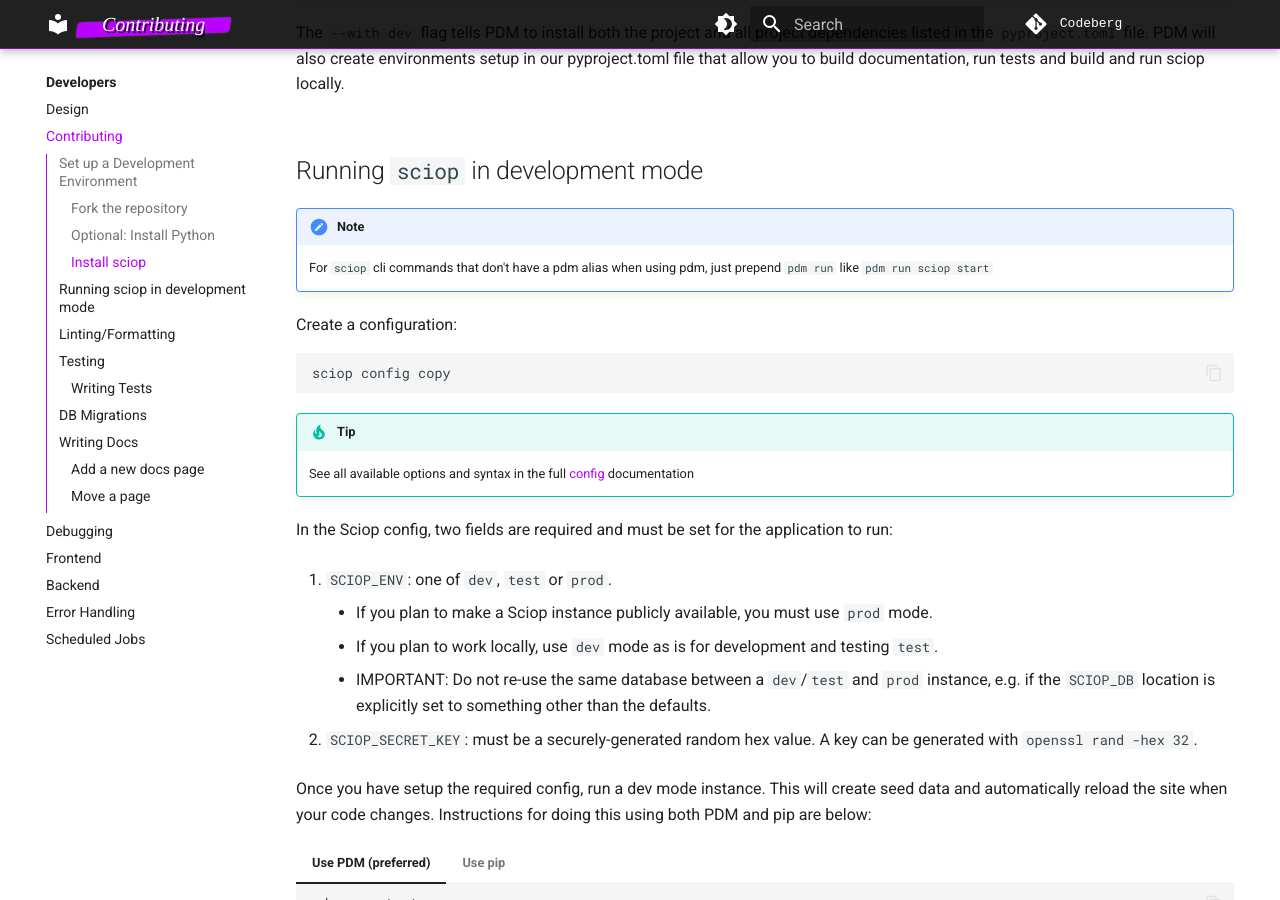
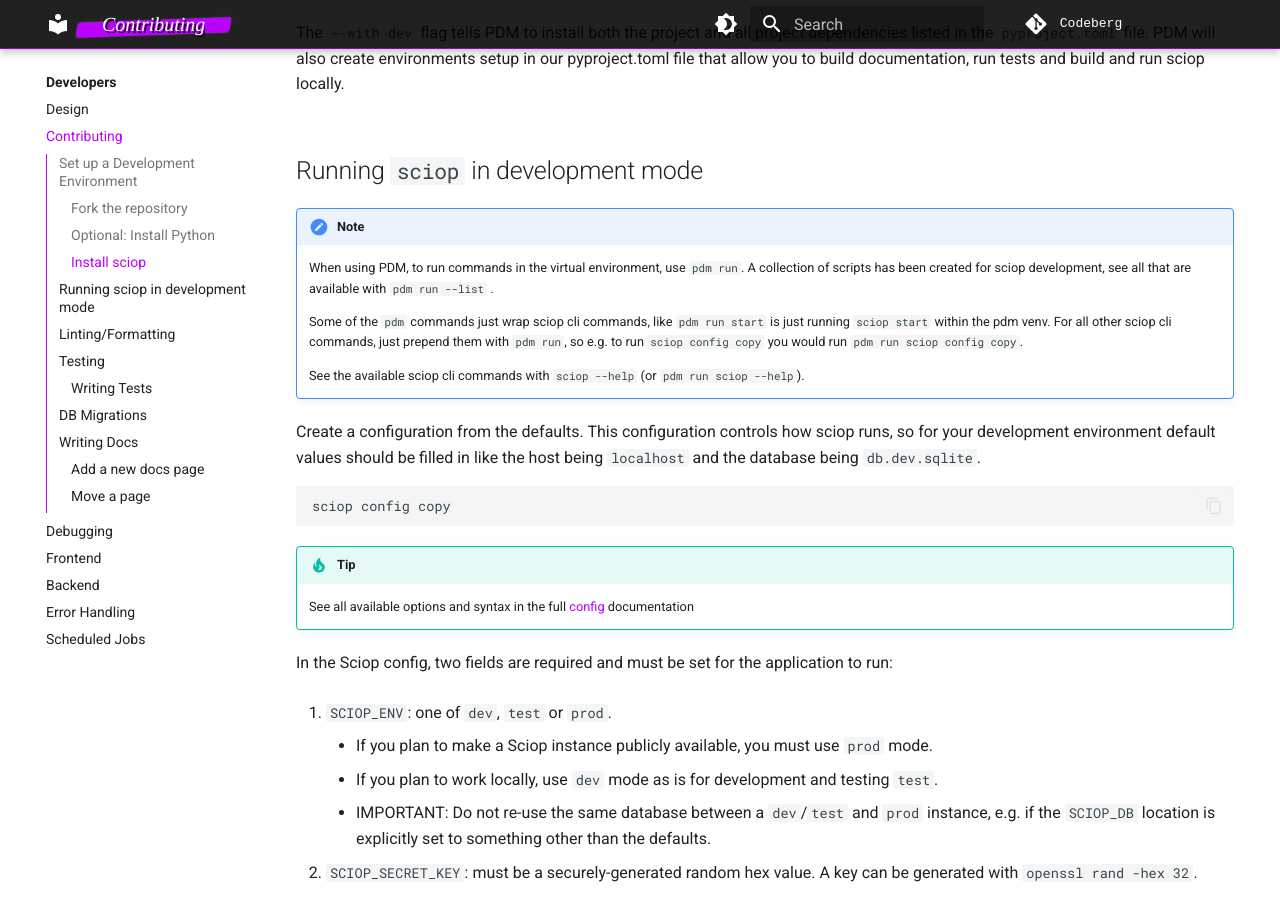
Before and after one commit to p2p-ld/sciop, an MkDocs documentation site: the page built from docs/develop/contributing.md, in a window 1280 px wide and 900 px high, scrolled down 2379 px. Built offline with MkDocs 1.6.1 and Material for MkDocs 9.7.7, drawn with Linux system fonts in a browser that asks for light colours; some web fonts are replaced.

Commit message:
clarification on pdm vs sciop cli commands

````diff
--- a/docs/develop/contributing.md
+++ b/docs/develop/contributing.md
@@ -149,15 +149,24 @@ Instructions for installing Sciop using both tools are below.
 
 ## Running `sciop` in development mode
 
-<!-- How would a user know what pdm alias' are available? This note below is a bit confusing -->
-
 !!! note
 
-    For `sciop` cli commands that don't have a pdm alias when using pdm,
-    just prepend `pdm run` like `pdm run sciop start`
+    When using PDM, to run commands in the virtual environment, use `pdm run`.
+    A collection of scripts has been created for sciop development,
+    see all that are available with `pdm run --list` .
 
-<!-- what is this configuring? -->
-Create a configuration:
+    Some of the `pdm` commands just wrap sciop cli commands,
+    like `pdm run start` is just running `sciop start` within the pdm venv.
+    For all other sciop cli commands, just prepend them with `pdm run`,
+    so e.g. to run `sciop config copy` you would run `pdm run sciop config copy`.
+
+    See the available sciop cli commands with `sciop --help` (or `pdm run sciop --help`).
+
+
+Create a configuration from the defaults.
+This configuration controls how sciop runs, so for your development environment
+default values should be filled in
+like the host being `localhost` and the database being `db.dev.sqlite`.
 
 ```shell
 sciop config copy
````
